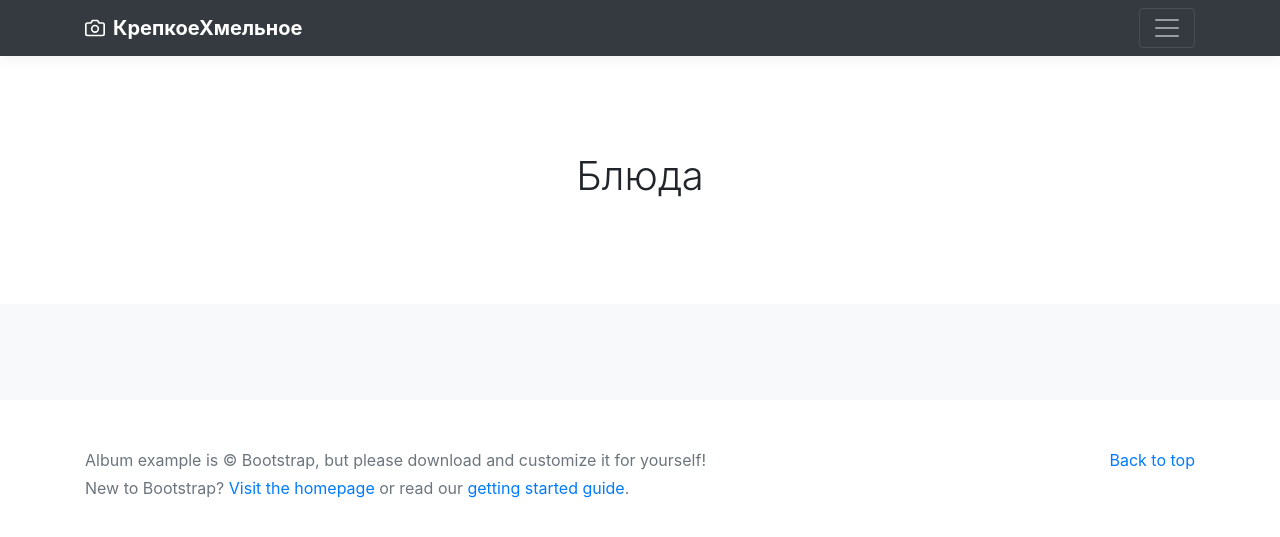
After one commit to DmitryTaushev/Bar, a Django app: page /dishes/ in a window 1280 px wide. The commit adds this page. Shown: the top 537 px of the page. Run offline with Django 5.2, Linux system fonts and the light colour scheme; data that the repository does not hold is empty; some libraries are stand-ins or nearby versions.

Commit message:
Внесли urls и views модели Dish

```diff
--- a/config/urls.py
+++ b/config/urls.py
@@ -21,5 +21,6 @@
 from django.conf.urls.static import static
 urlpatterns = [
     path('admin/', admin.site.urls),
-    path('', include('drinks.urls',namespace = 'drinks'))
+    path('', include('drinks.urls',namespace = 'drinks')),
+    path('dishes/', include('dishes.urls',namespace = 'dishes'))
 ] + static(settings.MEDIA_URL,document_root=settings.MEDIA_ROOT)
--- /dev/null
+++ b/dishes/templates/dishes/dishes.html
@@ -0,0 +1,8 @@
+{% extends 'drinks/base.html' %}
+{% block content %}
+<div class="row">
+    {% for object in objects_list %}
+        {% include 'drinks/includes/inc_type.html' with object=object%}
+    {% endfor %}
+</div>
+{% endblock %}
--- /dev/null
+++ b/dishes/urls.py
@@ -0,0 +1,9 @@
+from django.urls import path
+from dishes.apps import DishesConfig
+from dishes.views import dishes_list_view
+
+app_name = DishesConfig.name
+
+urlpatterns = [
+    path('',dishes_list_view,name='dishes')
+]
--- a/dishes/views.py
+++ b/dishes/views.py
@@ -1,3 +1,11 @@
 from django.shortcuts import render
 
-# Create your views here.
+from dishes.models import Dish
+
+def dishes_list_view(request):
+    context = {
+        'objects_list': Dish.objects.all()[:2],
+        'title': "Блюда"
+
+    }
+    return render(request, 'dishes/dishes.html',context=context)
--- a/drinks/templates/drinks/base.html
+++ b/drinks/templates/drinks/base.html
@@ -26,10 +26,11 @@
                 <div class="col-sm-4 offset-md-1 py-4">
                     <h4 class="text-white">Меню</h4>
                     <ul class="list-unstyled">
-                        <li><a href="{% url 'dogs:index' %}" class="text-white">Главная</a></li>
-                        <li><a href="{% url 'dogs:breeds' %}" class="text-white">Породы</a></li>
-                        <li><a href="{% url 'dogs:dogs_list' %}" class="text-white">Собаки</a></li>
-                        <li><a href="{% url 'dogs:dog_create' %}" class="text-white">Добавить собаку</a></li>
+                        <li><a href="{% url 'drinks:index' %}" class="text-white">Главная</a></li>
+                        <li><a href="{% url 'drinks:types' %}" class="text-white">Напитки</a></li>
+                        <li><a href="{% url 'dishes:dishes' %}" class="text-white">Блюда</a></li>
+
+
                     </ul>
                 </div>
             </div>
@@ -43,7 +44,7 @@
                     <path d="M23 19a2 2 0 0 1-2 2H3a2 2 0 0 1-2-2V8a2 2 0 0 1 2-2h4l2-3h6l2 3h4a2 2 0 0 1 2 2z"></path>
                     <circle cx="12" cy="13" r="4"></circle>
                 </svg>
-                <strong>Питомник</strong>
+                <strong>КрепкоеХмельное</strong>
             </a>
             <button class="navbar-toggler" type="button" data-toggle="collapse" data-target="#navbarHeader"
                     aria-controls="navbarHeader" aria-expanded="false" aria-label="Toggle navigation">
--- a/drinks/views.py
+++ b/drinks/views.py
@@ -4,7 +4,7 @@
 def index_view(request):
     context = {
         'objects_list':Type.objects.all()[:2],
-        'title': 'Крепкое - Хмельное'
+        'title': 'КрепкоеХмельное'
     }
     return render(request, 'drinks/index.html',context = context)
 
```
